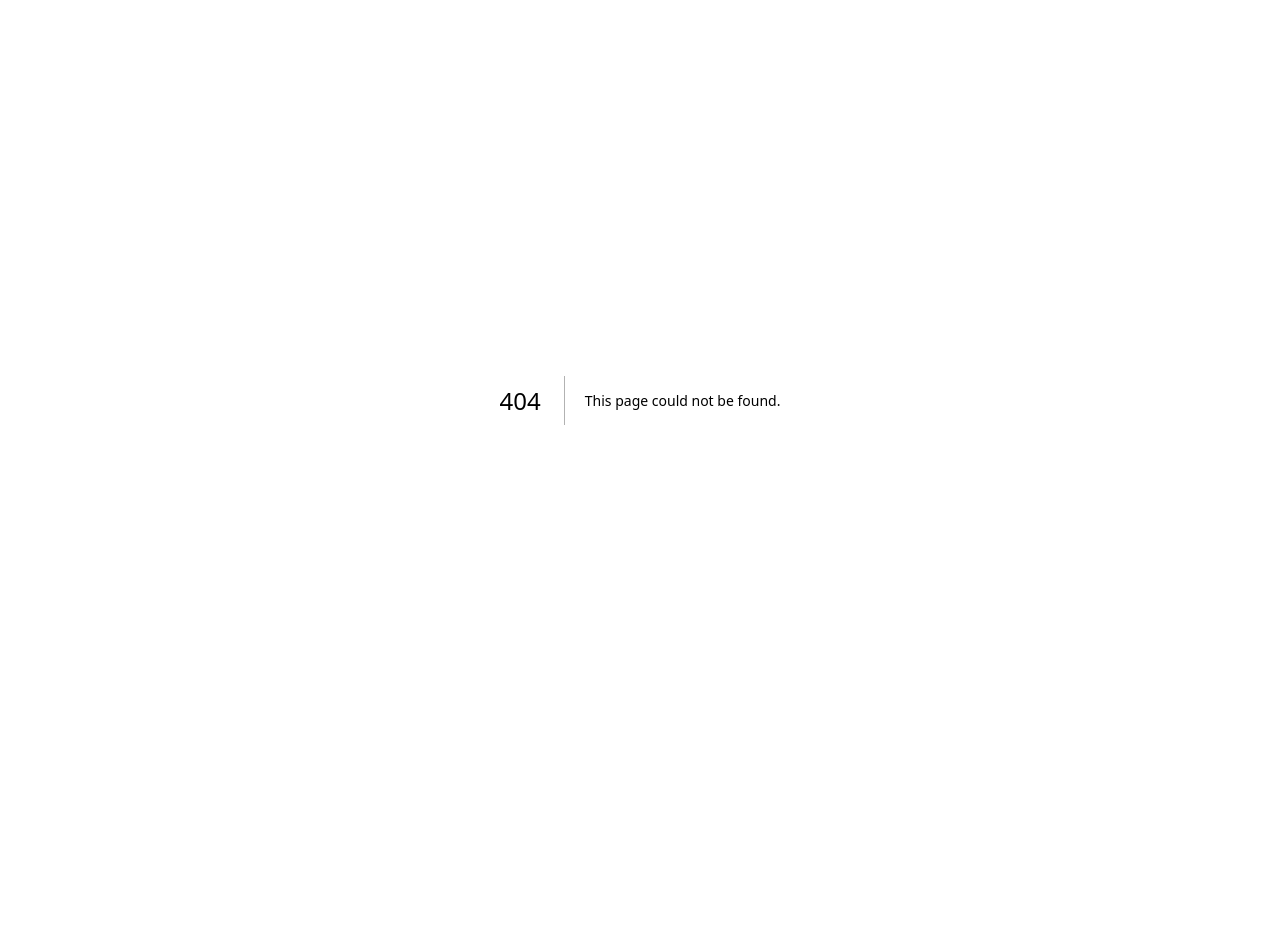
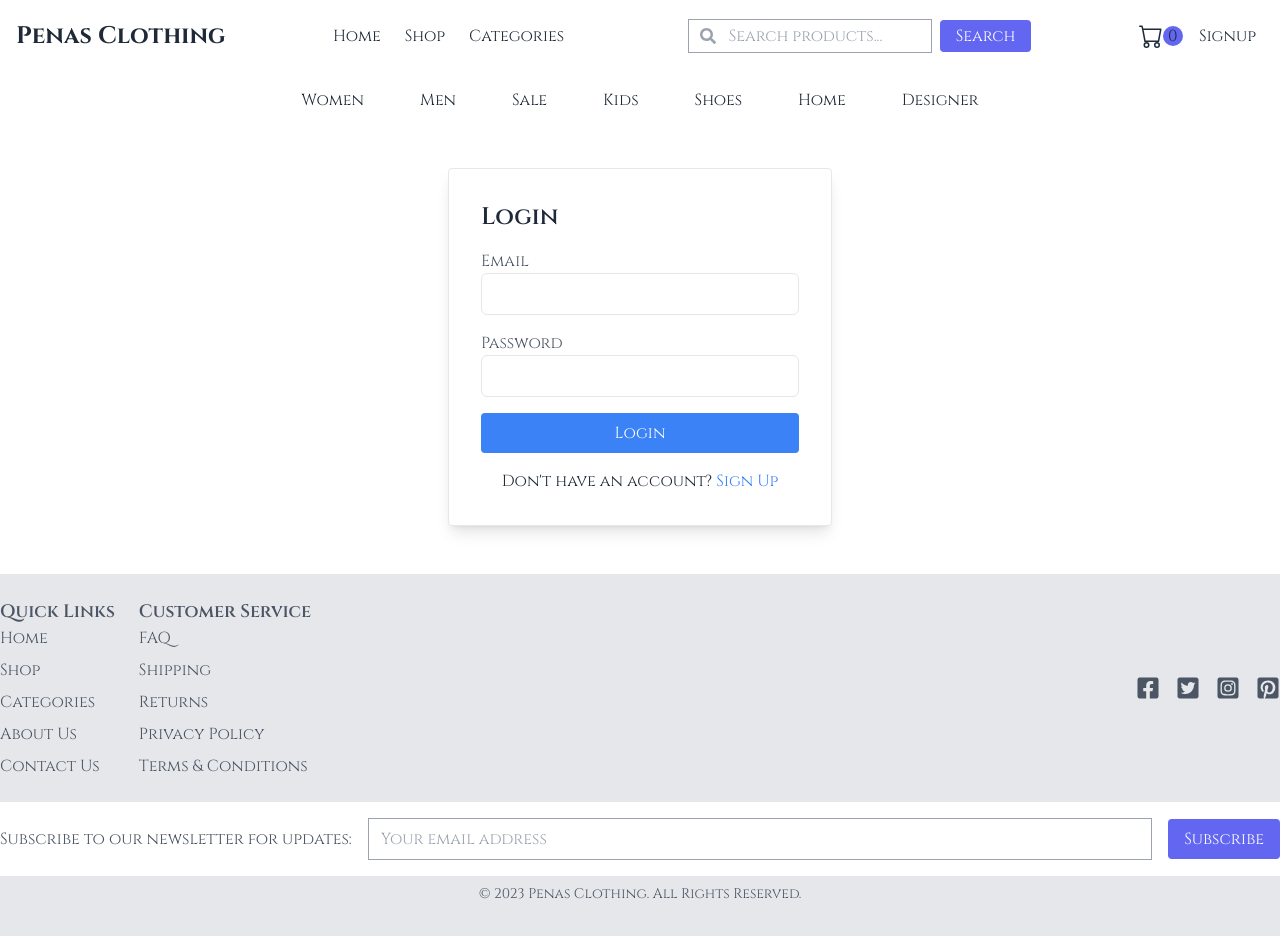
Before and after one commit to Petrikur/PenasClothing, a Next.js app: page /login in a window 1280 px wide. Before the commit this address had no page. Before the commit the page ends 800 px from the top, so only its background shows below. Built offline with nearby package versions, Linux system fonts and the light colour scheme.

Commit message:
login form

```diff
--- /dev/null
+++ b/app/components/LoginForm.tsx
@@ -0,0 +1,84 @@
+"use client";
+import { useState } from "react";
+
+const LoginForm = () => {
+  const [isLoginMode, setIsLoginMode] = useState<boolean>(true);
+
+  const toggleForm = () => {
+    setIsLoginMode(!isLoginMode);
+  };
+
+  return (
+    <div className=" my-12 flex items-center justify-center ">
+      <div className="bg-white w-96 p-8 rounded shadow-lg border">
+        <h2 className="text-2xl font-semibold mb-4 ">
+          {isLoginMode ? "Login" : "Sign Up"}
+        </h2>
+        <form>
+          <div className="mb-4">
+            <label htmlFor="email" className="block text-gray-600">
+              Email
+            </label>
+            <input
+              type="email"
+              id="email"
+              name="email"
+              className="loginInput"
+              required
+            />
+          </div>
+
+          <div className="mb-4">
+            <label htmlFor="password" className="block text-gray-600">
+              Password
+            </label>
+            <input
+              type="password"
+              id="password"
+              name="password"
+              className="loginInput"
+              required
+            />
+          </div>
+
+          {!isLoginMode && (
+            <div className="mb-4">
+              <label htmlFor="confirmPassword" className="block text-gray-600">
+                Confirm Password
+              </label>
+              <input
+                type="password"
+                id="confirmPassword"
+                name="confirmPassword"
+                className="loginInput"
+                required
+              />
+            </div>
+          )}
+
+          <div className="mt-4">
+            <button
+              type="submit"
+              className="bg-blue-500 text-white px-4 py-2 rounded w-full"
+            >
+              {isLoginMode ? "Login" : "Sign Up"}
+            </button>
+          </div>
+        </form>
+
+        <div className="mt-4 text-center">
+          <p>
+            {isLoginMode
+              ? "Don't have an account? "
+              : "Already have an account? "}
+            <span className="text-blue-500 cursor-pointer" onClick={toggleForm}>
+              {isLoginMode ? "Sign Up" : "Login"}
+            </span>
+          </p>
+        </div>
+      </div>
+    </div>
+  );
+};
+
+export default LoginForm;
--- a/app/globals.css
+++ b/app/globals.css
@@ -1,6 +1,13 @@
 @tailwind base;
 @tailwind components;
 @tailwind utilities;
+
+@layer base {
+  .loginInput {
+    @apply w-full px-4 py-2 border rounded-md focus:outline-dashed;
+  }
+ }
+
 /*
 :root {
   --foreground-rgb: 0, 0, 0;
--- /dev/null
+++ b/app/login/page.tsx
@@ -0,0 +1,20 @@
+import React from "react";
+import Header from "../components/layout/Header";
+import Footer from "../components/layout/Footer";
+import MegaMenu from "../components/layout/Megamenu";
+import LoginForm from "../components/LoginForm";
+
+const Login = () => {
+  return (
+    <>
+      <Header />
+      <MegaMenu />
+
+      <LoginForm />
+
+      <Footer />
+    </>
+  );
+};
+
+export default Login;
```
